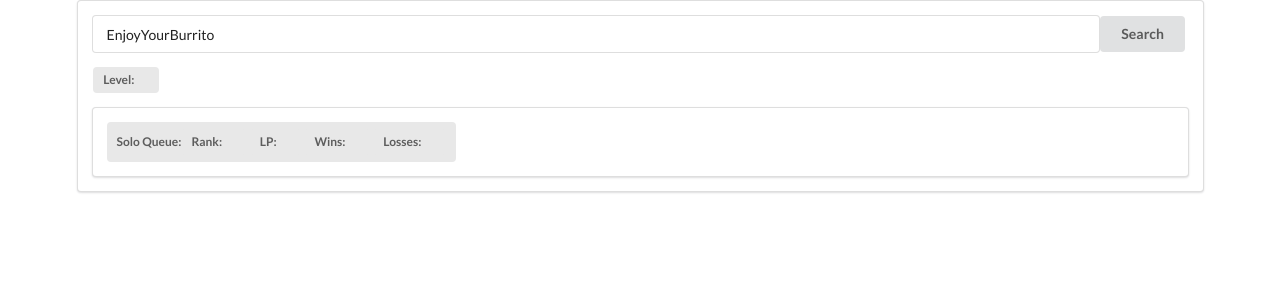
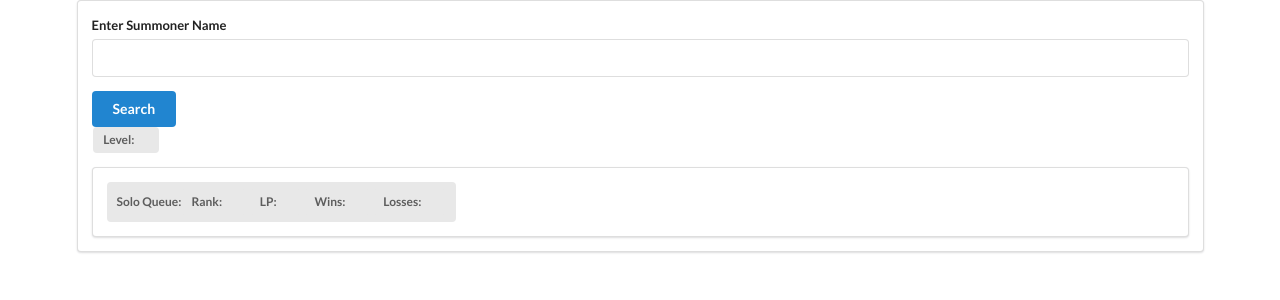
Before and after one commit to thines92/league_app, a React (Create React App) app: page / in a window 1280 px wide. Shown: the top 300 px of the page. Built offline with nearby package versions, Linux system fonts and the light colour scheme.

Commit message:
create SummonerForm

```diff
--- a/package.json
+++ b/package.json
@@ -8,8 +8,10 @@
     "react": "^16.9.0",
     "react-dom": "^16.9.0",
     "react-redux": "^7.1.1",
-    "react-scripts": "3.1.1",
+    "react-router-dom": "^5.2.0",
+    "react-scripts": "^3.4.1",
     "redux": "^4.0.4",
+    "redux-form": "^8.3.6",
     "redux-thunk": "^2.3.0"
   },
   "scripts": {
--- a/src/components/App.js
+++ b/src/components/App.js
@@ -1,13 +1,13 @@
-import React from "react";
-import SummonerSearch from "./SummonerSearch";
+import React from 'react';
+import SummonerSearch from './summoner/SummonerSearch';
 
 class App extends React.Component {
-	state = { summonerData: "" };
+	state = { summonerData: '' };
 
 	render() {
 		return (
 			<div className="ui container">
-				<SummonerSearch onSubmit={this.onSearchSubmit} />
+				<SummonerSearch />
 			</div>
 		);
 	}
--- /dev/null
+++ b/src/components/summoner/SummonerForm.js
@@ -0,0 +1,51 @@
+import React from 'react';
+import { Field, reduxForm } from 'redux-form';
+
+class SummonerForm extends React.Component {
+	renderInput({ input, label, meta }) {
+		const className = `field ${meta.error && meta.touched ? 'error' : ''}`;
+
+		return (
+			<div className={className}>
+				<label>{label}</label>
+				<input {...input} autoComplete="off" />
+			</div>
+		);
+	}
+
+	onSubmit = (formValues) => {
+		return this.props.onSubmit(formValues);
+	};
+
+	render() {
+		return (
+			<form
+				className="ui form error"
+				onSubmit={this.props.handleSubmit(this.onSubmit)}
+			>
+				<Field
+					name="summonerName"
+					component={this.renderInput}
+					label="Enter Summoner Name"
+				/>
+				<button className="ui button primary">Search</button>
+			</form>
+		);
+	}
+}
+
+const validate = (values) => {
+	console.log('values', values);
+	const errors = {};
+
+	if (!values.summonerName) {
+		errors.summonerName = 'Please enter a Summoner Name';
+	}
+
+	return errors;
+};
+
+export default reduxForm({
+	form: 'summonerForm',
+	validate,
+})(SummonerForm);
--- a/src/components/SummonerSearch.js
+++ b/src/components/summoner/SummonerSearch.js
@@ -1,77 +1,72 @@
-import React from "react";
-import { connect } from "react-redux";
-import { fetchSummonerData, fetchSummonerRank } from "../actions";
+import React from 'react';
+import { connect } from 'react-redux';
+import { fetchSummonerData, fetchSummonerRank } from '../../actions';
+import SummonerForm from './SummonerForm';
 
 class SummonerSearch extends React.Component {
 	state = {
-		summoner: "EnjoyYourBurrito",
+		summoner: 'EnjoyYourBurrito',
 		summonerData: {},
-		summonerLevel: "",
+		summonerLevel: '',
 		soloQueueRank: {
 			soloQueue: {
-				rank: "",
+				rank: '',
 				LP: null,
 				wins: null,
-				losses: null
-			}
-		}
+				losses: null,
+			},
+		},
 	};
-	onFormSubmit = async event => {
+	onFormSubmit = async (event) => {
 		event.preventDefault();
 		await this.props.fetchSummonerData(this.state.summoner);
 		this.setState({
 			summonerLevel: this.props.summonerData.summonerLevel,
-			summonerId: this.props.summonerData.id
+			summonerId: this.props.summonerData.id,
 		});
 		await this.props.fetchSummonerRank(this.state.summonerId);
 		this.setState({
-			soloQueueRank: this.props.soloQueueRank
+			soloQueueRank: this.props.soloQueueRank,
 		});
-		console.log("state: " + JSON.stringify(this.state));
-		console.log("props: " + JSON.stringify(this.props));
+		console.log('state: ' + JSON.stringify(this.state));
+		console.log('props: ' + JSON.stringify(this.props));
 	};
+
+	onSubmit(props) {
+		console.log('onSubmit props', props);
+	}
 
 	render() {
 		return (
 			<div className="ui segment">
-				<form className="ui form" onSubmit={this.onFormSubmit}>
-					<div className="inline fields">
-						<input
-							className="ui input"
-							value={this.state.summoner}
-							onChange={e => this.setState({ summoner: e.target.value })}
-						/>
-						<button className="ui button" type="submit">
-							Search
-						</button>
-					</div>
-				</form>
+				<SummonerForm onSubmit={this.onSubmit} />
 				<div className="ui label">
-					Level: <div className="detail">{this.state.summonerLevel}</div>
+					Level:{' '}
+					<div className="detail">{this.state.summonerLevel}</div>
 				</div>
 				<div className="ui segment">
 					<div className="ui label">
 						Solo Queue:
 						<div className="ui label">
-							Rank:{" "}
+							Rank:{' '}
 							<div className="detail">
 								{this.state.soloQueueRank.soloQueue.rank}
 							</div>
 						</div>
 						<div className="ui label">
-							LP:{" "}
+							LP:{' '}
 							<div className="detail">
 								{this.state.soloQueueRank.soloQueue.LP}
 							</div>
 						</div>
 						<div className="ui label">
-							Wins:{" "}
+							Wins:{' '}
 							<div className="detail">
 								{this.state.soloQueueRank.soloQueue.wins}
 							</div>
 						</div>
 						<div className="ui label">
-							Losses:{" "}
+							Losses:{' '}
 							<div className="detail">
 								{this.state.soloQueueRank.soloQueue.losses}
 							</div>
@@ -83,17 +78,14 @@ class SummonerSearch extends React.Component {
 	}
 }
 
-const mapStateToProps = state => {
-	console.log("mapStatetoProps state: " + JSON.stringify(state));
+const mapStateToProps = (state) => {
+	console.log('mapStatetoProps state: ' + JSON.stringify(state));
 	return {
 		summonerData: state.summonerData.data,
-		soloQueueRank: state.summonerRank
+		soloQueueRank: state.summonerRank,
 	};
 };
-export default connect(
-	mapStateToProps,
-	{
-		fetchSummonerData,
-		fetchSummonerRank
-	}
-)(SummonerSearch);
+export default connect(mapStateToProps, {
+	fetchSummonerData,
+	fetchSummonerRank,
+})(SummonerSearch);
--- a/src/reducers/index.js
+++ b/src/reducers/index.js
@@ -1,8 +1,10 @@
-import { combineReducers } from "redux";
-import summonerDataReducer from "./summonerDataReducer";
-import summonerRankReducer from "./summonerRankReducer";
+import { combineReducers } from 'redux';
+import { reducer as formReducer } from 'redux-form';
+import summonerDataReducer from './summonerDataReducer';
+import summonerRankReducer from './summonerRankReducer';
 
 export default combineReducers({
+	form: formReducer,
 	summonerData: summonerDataReducer,
-	summonerRank: summonerRankReducer
+	summonerRank: summonerRankReducer,
 });
```
Also changed, not shown: 1 other file (tests, documents, lock files or other folders).
